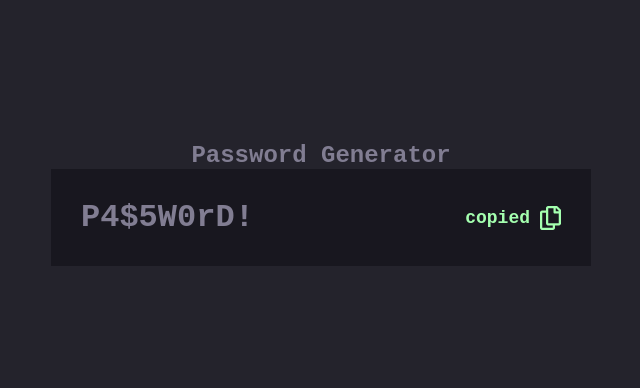
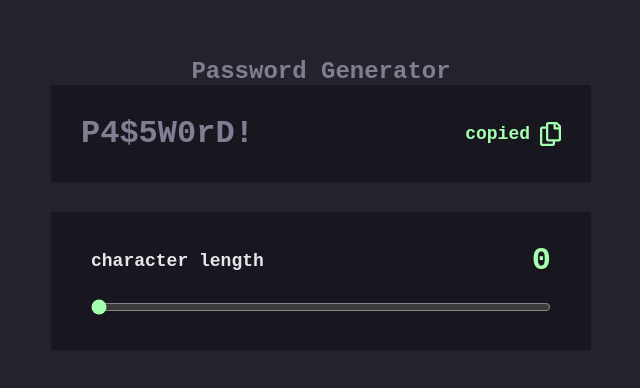
Before and after one commit to zura-doganadze/Password-Generator-React, a React (Vite) app: page / in a window 1280 px wide. Shown: the part 196-584 px from the top of the page, without its empty margins (319-959 px from the left). Built offline with nearby package versions, Linux system fonts and the light colour scheme.

Commit message:
add input type range

```diff
--- a/src/App.jsx
+++ b/src/App.jsx
@@ -109,6 +109,27 @@ const Chackbox = styled.input`
   width: 20px;
   height: 20px;
 `;
+
+// button
+
+const GenerateButton = styled.div`
+  width: 100%;
+  border: 1px solid #a4ffaf;
+`;
+const Button = styled.button`
+  display: flex;
+  column-gap: 10px;
+  justify-content: center;
+  align-items: center;
+  width: 100%;
+  padding: 15px 0px;
+  font-size: 18px;
+  font-weight: 700;
+  color: #a4ffaf;
+  text-transform: uppercase;
+  background-color: inherit;
+  cursor: pointer;
+`;
 function App() {
   const [data, setData] = useState(0);
   return (
@@ -122,7 +143,23 @@ function App() {
             <img src={faRegular} alt="coppied icon" />
           </CopiedContainer>
         </OutputWrapper>
+        <ContentContainer>
+          <CharacterContainer>
+            <CharacterText>
+              <CharacterTitle>character length</CharacterTitle>
+              <CharacterNumber>{data}</CharacterNumber>
+            </CharacterText>
+            <RangeInput
+              type="range"
+              min="0"
+              max="10"
+              step="1"
+              value={data}
+              onChange={(e) => setData(e.target.value)}
+            />
+          </CharacterContainer>
 
+        </ContentContainer>
       </MainContainer>
     </MainWrapper>
   );
```
